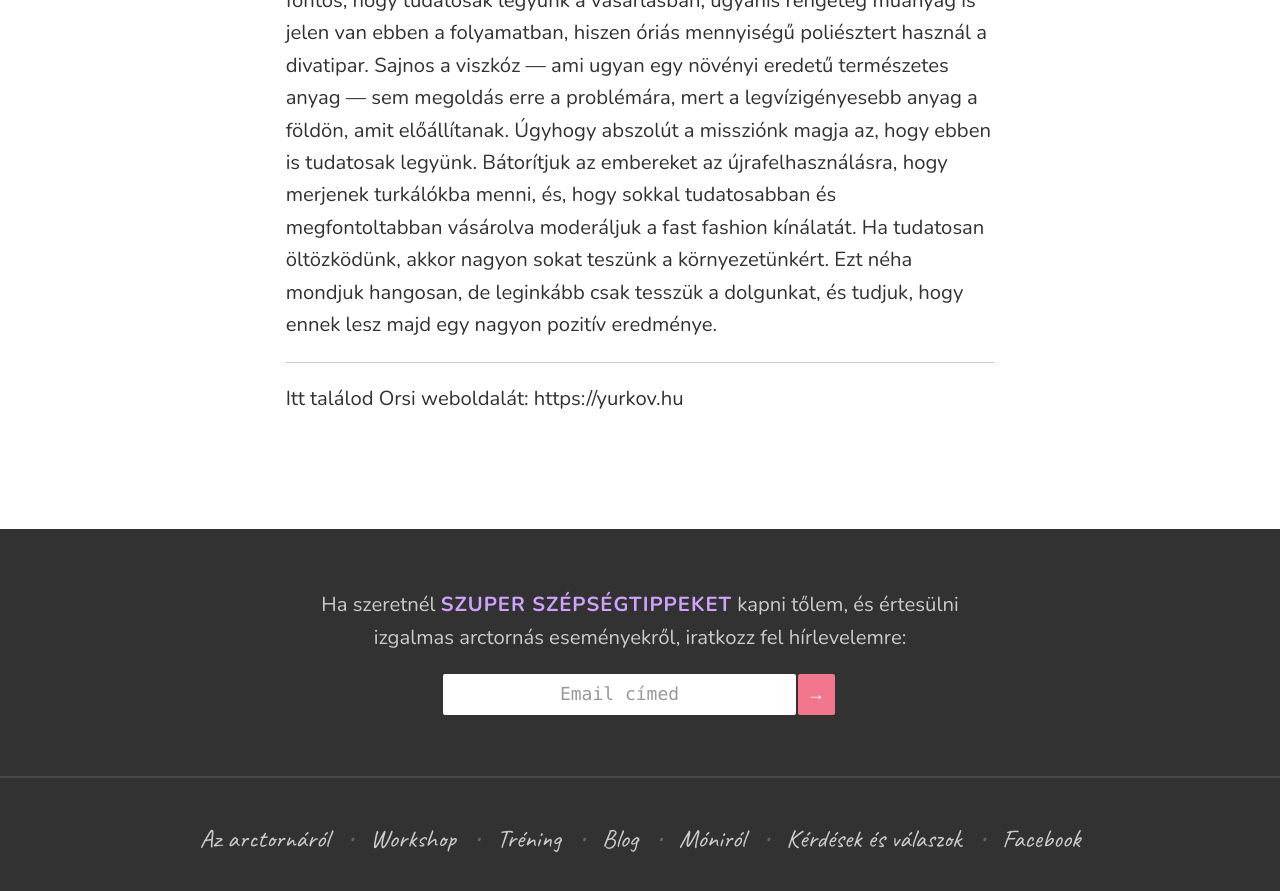
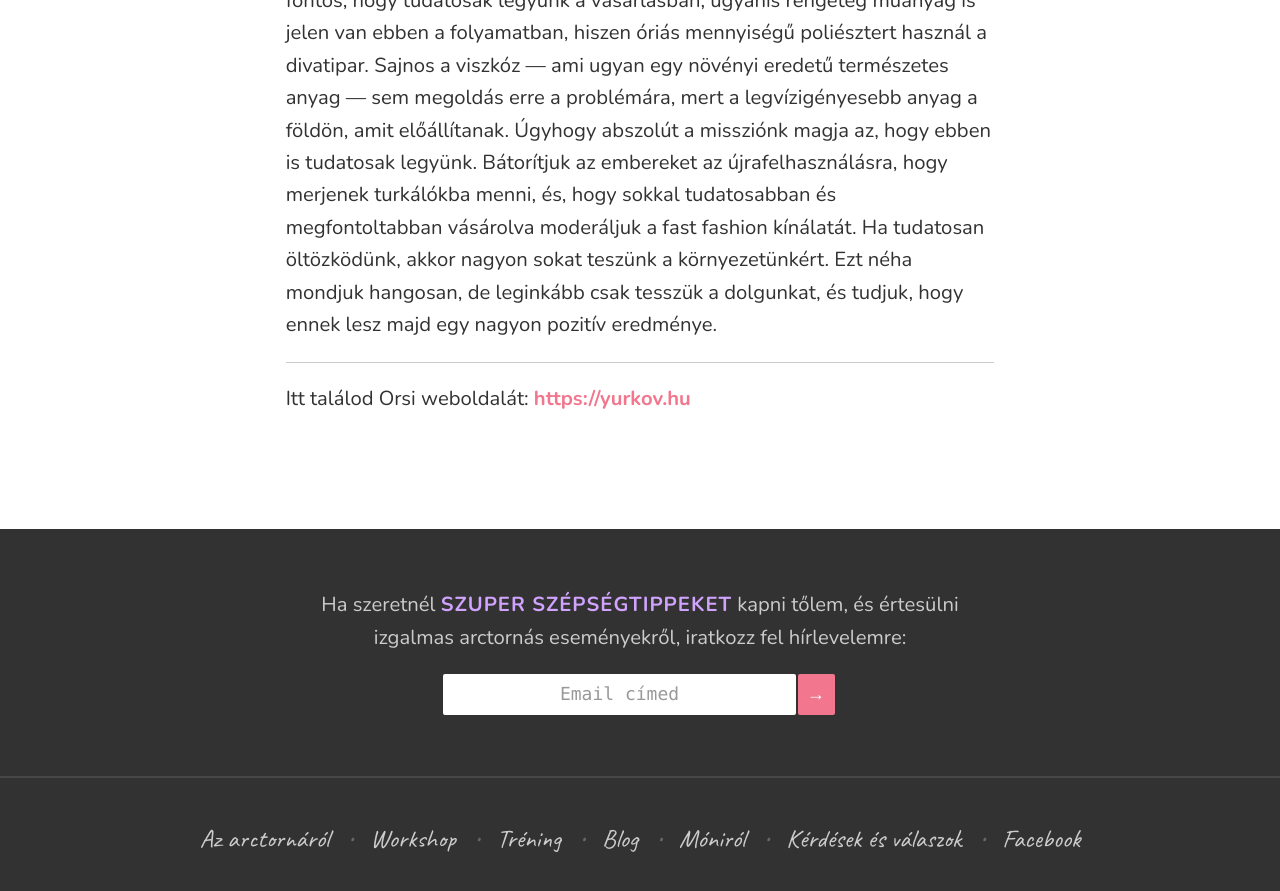
Before and after one commit to monikamudra/arctorna, a Jekyll site: the page built from _posts/2019-02-28-stilus.md, in a window 1280 px wide and 900 px high, scrolled down 8032 px. Shown: the top 891 px of the window. Built offline with Jekyll 4.4.1, drawn with Linux system fonts in a browser that asks for light colours; some of the changed lines change nothing that is shown.

Commit message:
Fix link

```diff
--- a/_posts/2019-02-28-stilus.md
+++ b/_posts/2019-02-28-stilus.md
@@ -1,5 +1,5 @@
 ---
-date: 2019-02-28 20:00:00
+date: 2019-02-28 19:00:00
 title: Hogyan legyünk stílusosak?
 image: /assets/images/posts/stilus.jpg
 description: >-
@@ -96,5 +96,4 @@ Erőszakkal kinyitja a szánkat a fast fashion, és önti bele hetente az újabb
 
 ---
 
-Itt találod Orsi weboldalát:
-https://yurkov.hu
+Itt találod Orsi weboldalát: [https://yurkov.hu](https://yurkov.hu)
```
